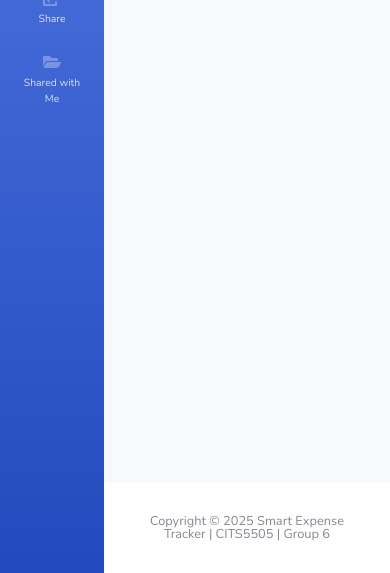
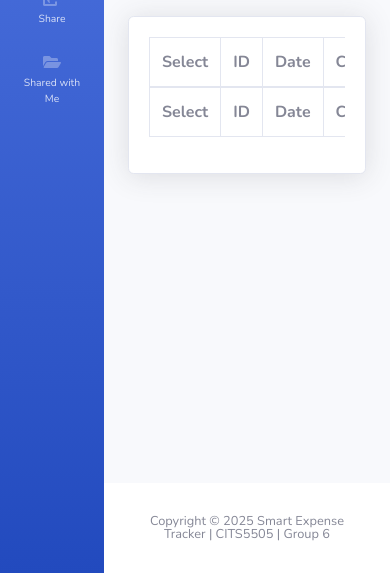
Before and after one commit to ptt0610/CITS5505-Group-6-_-Smart-Expense-Tracker-Analyzer, a Flask app: page /share in a window 390 px wide. Shown: the part 271-844 px from the top of the page. Run offline with Flask 3, Linux system fonts and the light colour scheme; lists and menus that the app fills with data are empty; some libraries are stand-ins or nearby versions.

Commit message:
Add expense record selection table in share.html
- Added a table under the user selection dropdown for selecting expense records to share.
- Included a 'Select' checkbox column along with ID, Date, Category, and Amount fields.
- Table structure prepared for dynamic data population using table-responsive Bootstrap styling.

```diff
--- a/templates/share.html
+++ b/templates/share.html
@@ -1,5 +1,13 @@
 <!--Data sharing page implementation go here-->
 {% extends 'base.html' %}
+
+{% block title %}Share Expenses{% endblock %}
+
+{% block head_extra %}
+<!-- Custom styles for the table -->
+<link href="{{ url_for('static', filename='vendor/datatables/dataTables.bootstrap4.min.css') }}" rel="stylesheet">
+<link href="{{ url_for('static', filename='css/records.css') }}" rel="stylesheet">
+{% endblock %}
 
 {% block content %}
 <h1 class="h3 mb-4 text-gray-800">Share Your Expenses</h1>
@@ -17,4 +25,41 @@
     </div>
 </div>
 
+<!-- Expense Table for record selection -->
+<div class="card shadow mb-4">
+    <div class="card-body">
+        <div class="table-responsive">
+            <table class="table table-bordered" id="shareTable" width="100%" cellspacing="0">
+                <thead>
+                    <tr>
+                        <th>Select</th> <!-- new checkbox column -->
+                        <th>ID</th>
+                        <th>Date</th>
+                        <th>Category</th>
+                        <th>Amount</th>
+                    </tr>
+                </thead>
+                <tfoot>
+                    <tr>
+                        <th>Select</th>
+                        <th>ID</th>
+                        <th>Date</th>
+                        <th>Category</th>
+                        <th>Amount</th>
+                    </tr>
+                </tfoot>
+                <tbody>
+                    <!-- Filled dynamically -->
+                </tbody>
+            </table>
+        </div>
+    </div>
+</div>
 {% endblock %}
+
+{% block footer_extra %}
+<!-- Data table plugins -->
+<script src="{{ url_for('static', filename='vendor/datatables/jquery.dataTables.min.js') }}"></script>
+<script src="{{ url_for('static', filename='vendor/datatables/dataTables.bootstrap4.min.js') }}"></script>
+
+{% endblock %}
```
